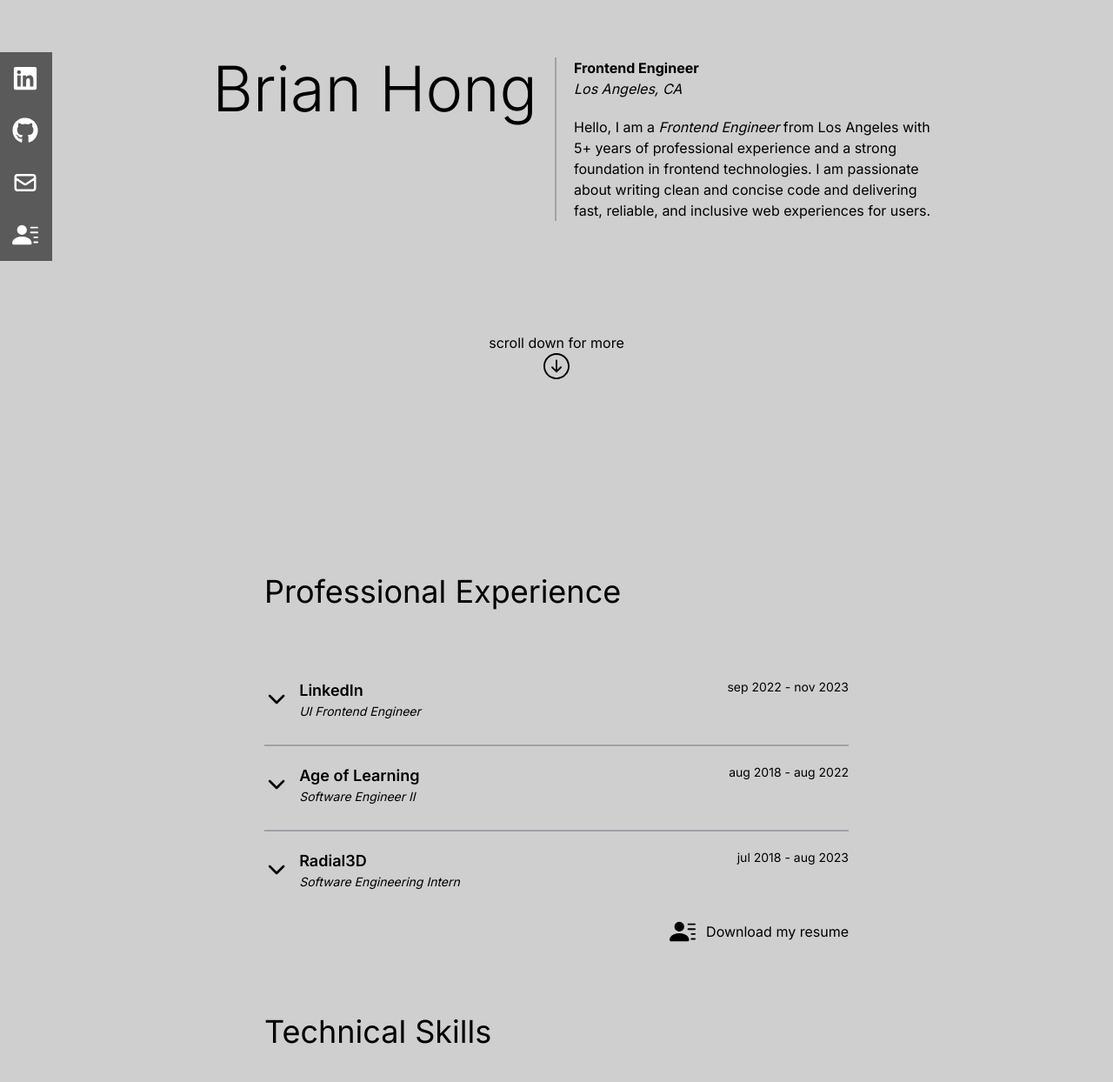
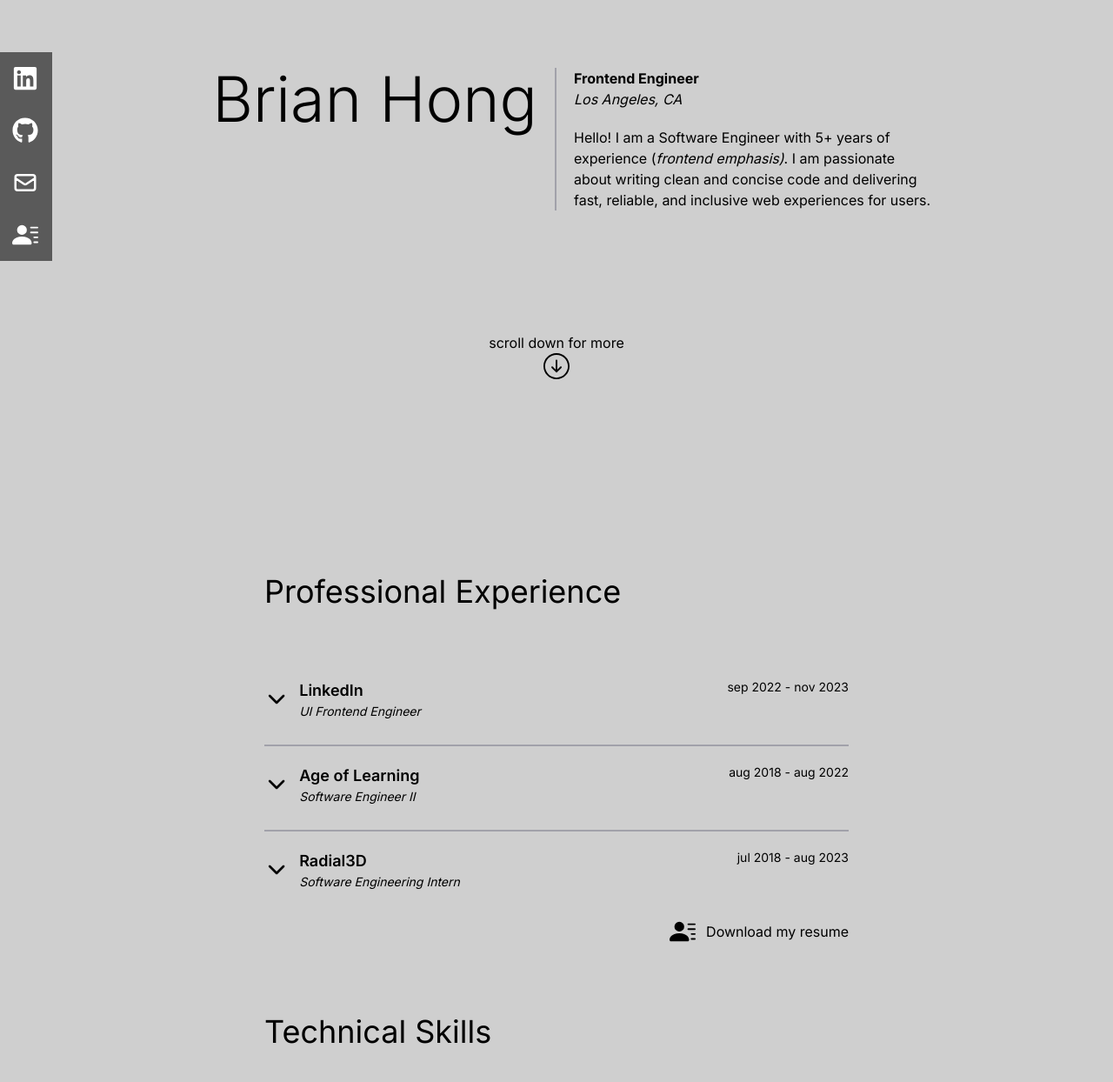
Before and after one commit to ebrianhong/portfolio, a Next.js app: page / in a window 1280 px wide. Shown: the part 220-1464 px from the top of the page at 87% size. Built offline with nearby package versions, Linux system fonts and the light colour scheme.

Commit message:
update content

```diff
--- a/src/app/components/Experience.tsx
+++ b/src/app/components/Experience.tsx
@@ -10,11 +10,11 @@ const jobs: JobProps[] = [
     endDate: "nov 2023",
     role: "UI Frontend Engineer",
     description: [
-      "Front-end development (Ember.js, React, TypeScript) - developed and maintained client-side features for the Online Jobs team, enhancing the job posting experience for recruiters and businesses seeking potential candidates for hire",
-      "Generative AI - integrated AI-generated job descriptions on the job-posting page, dramatically reducing the time and effort expended by businesses while posting job listings",
-      "GraphQL migration - improved developer experience by contributing to GraphQL migration, fostering agility and collaboration with a more intuitive API",
-      "Testing - ensured code quality and stability through comprehensive unit and integration testing using the Ember.js testing suite (based on QUnit)",
-      "Accessibility - enhanced user experience to be more inclusive through the use of assistive technology",
+      "Developed client-side features for the Online Jobs team, enhancing the job posting experience for recruiters and businesses seeking potential candidates for hire",
+      "Integrated AI-generated job descriptions on the job-posting page, dramatically reducing the time and effort expended by businesses while posting job listings",
+      "Enhanced developer experience with heavy contribution to the team’s migration from legacy API query to GraphQL, fostering agility and collaboration with a more intuitive API",
+      "Ensured code quality and stability through comprehensive testing with Ember.js testing suite (based on QUnit)",
+      "Heightened user experience and accessibility to be more inclusive through the use of assistive technology",
     ],
   },
   {
@@ -23,10 +23,10 @@ const jobs: JobProps[] = [
     endDate: "aug 2022",
     role: "Software Engineer II",
     description: [
-      "Front-end development (lit-HTML based framework) - worked on core products such as ABCmouse, ABCmouse.jp, Adventure Academy, and ReadingIQ with some exposure to PHP backend",
-      "Marketing - increased opportunities for product growth by routinely conducting A/B testing, integrating iTunes/Amazon/Paypal IAP (In-App Purchase) payment methods, and updating design/legal copies",
-      "Internal Tools - championed team collaboration by developing easily accessible internal tools used to create and monitor surveys, A/B testing, and ad campaigns",
-      "Web Performance - improved Google Lighthouse website performance scores to 90+ by hosting modern image formats (webp) over Cloudfront CDN (Content Delivery Network) and lazy-loading them on the client side",
+      "Built and managed the frontend for core products like ABCmouse, ABCmouse.jp, Adventure Academy, and ReadingIQ with some work on the backend (PHP)",
+      "Increased opportunities for product growth by routinely conducting A/B testing, integrating iTunes/Amazon/Paypal IAP (In-App Purchase) payment methods, and updating design/legal copies",
+      "Optimized team collaboration by developing internal tools for managing surveys, A/B testing, and ad campaigns",
+      "Improved Google Lighthouse website performance scores to 90+ by hosting modern image formats (webp) over Cloudfront CDN (Content Delivery Network) and lazy-loading them on the client side",
     ],
   },
   {
@@ -35,8 +35,8 @@ const jobs: JobProps[] = [
     endDate: "aug 2023",
     role: "Software Engineering Intern",
     description: [
-      "Front-end Development (Vue.js) - spearheaded the early development phase in coordination with the CTO",
-      "Testing - heightened reliability of code by writing and maintaining tests using Mocha/Chai",
+      "Spearheaded the early development phase in coordination with the CTO",
+      "Protected reliability of code by writing and maintaining tests using Mocha/Chai",
     ],
   },
 ];
--- a/src/app/components/Welcome.tsx
+++ b/src/app/components/Welcome.tsx
@@ -25,10 +25,9 @@ const Welcome = () => {
             </div>
             <div>
               <p className="text-[#000000]">
-                Hello, I am a <span className="italic">Frontend Engineer</span>{" "}
-                from Los Angeles with {calculate()}+ years of professional
-                experience and a strong foundation in frontend technologies. I
-                am passionate about writing clean and concise code and
+                Hello! I am a Software Engineer with {calculate()}+ years of
+                experience (<span className="italic">frontend emphasis)</span>.
+                I am passionate about writing clean and concise code and
                 delivering fast, reliable, and inclusive web experiences for
                 users.
               </p>
```
